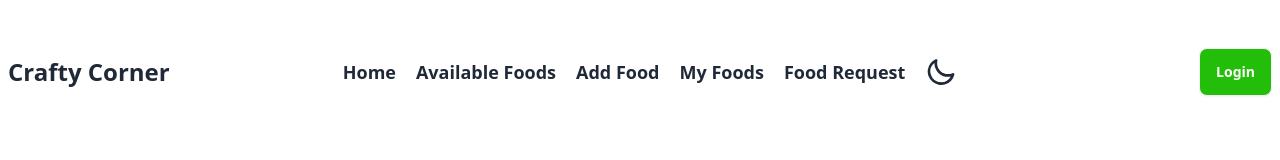
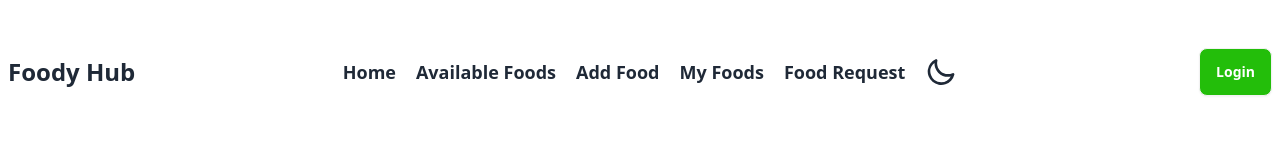
Before and after one commit to rahat4595/food-menu-client, a React (Vite) app: page /login in a window 1280 px wide. Shown: the top 160 px of the page. Built offline with nearby package versions, Linux system fonts and the light colour scheme; no server answers.

Commit message:
created update functionality

```diff
--- a/src/pages/AllFood/AllFood.jsx
+++ b/src/pages/AllFood/AllFood.jsx
@@ -61,7 +61,7 @@ const AllFood = () => {
                         </figure>
                         <div className="card-body">
                             <h2 className="card-title">
-                                <h1>{user?.displayName}</h1>
+                                <p>{user?.displayName}</p>
                                 <img src={user?.photoURL} alt="" style={{ borderRadius: "50%", width: "50px", height: "50px" }} />
                             </h2>
                             <p>Food Name: {food.foodName}</p>
--- a/src/pages/NavBar/NavBar.jsx
+++ b/src/pages/NavBar/NavBar.jsx
@@ -65,7 +65,7 @@ const NavBar = () => {
                             </label>
                         </ul>
                     </div>
-                    <h1 className="text-md lg:text-2xl font-bold">Crafty Corner</h1>
+                    <h1 className="text-md lg:text-2xl font-bold">Foody Hub</h1>
                 </div>
                 <div className="navbar-center hidden lg:flex ">
                     <ul className="menu flex gap-5 menu-horizontal px-5">
```
